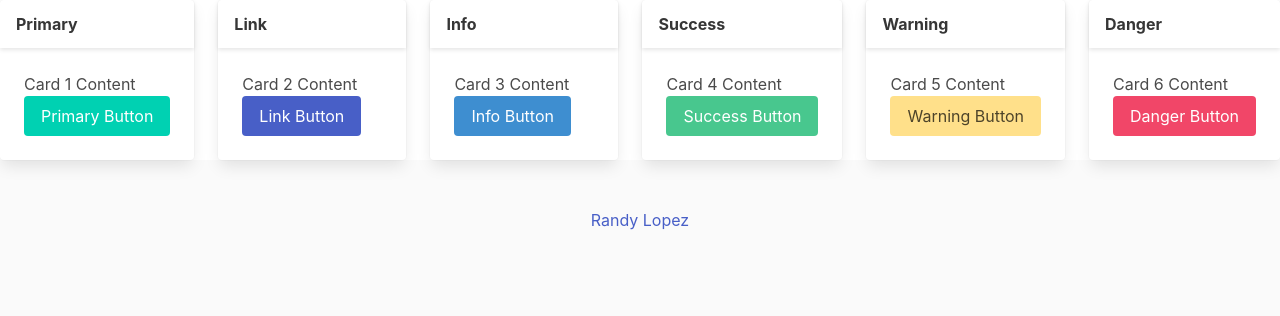
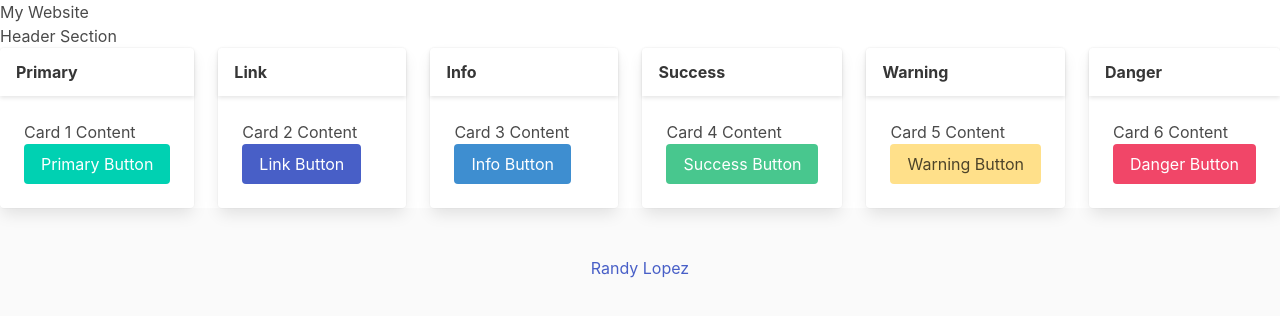
Before and after one commit to rndlpz/CSE183-hw1, a plain HTML site: page index.html in a window 1280 px wide. Drawn offline with nearby package versions, Linux system fonts and the light colour scheme.

Commit message:
fixed html

```diff
--- a/index.html
+++ b/index.html
@@ -11,11 +11,11 @@
 
 <body>
   <header>
-    <!-- Content for header goes here -->
+    <p>My Website</p>
   </header>
 
   <section class="top">
-    <!-- Content for first section goes here -->
+    <p>Header Section</p>
   </section>
 
   <section class="bottom">
```
